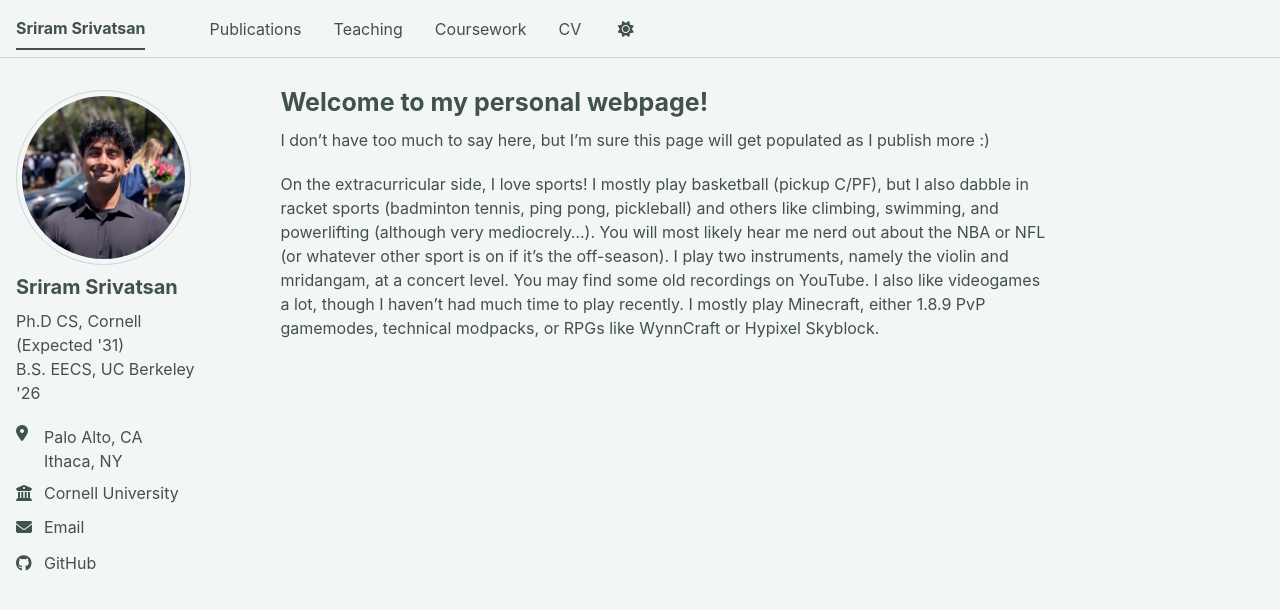
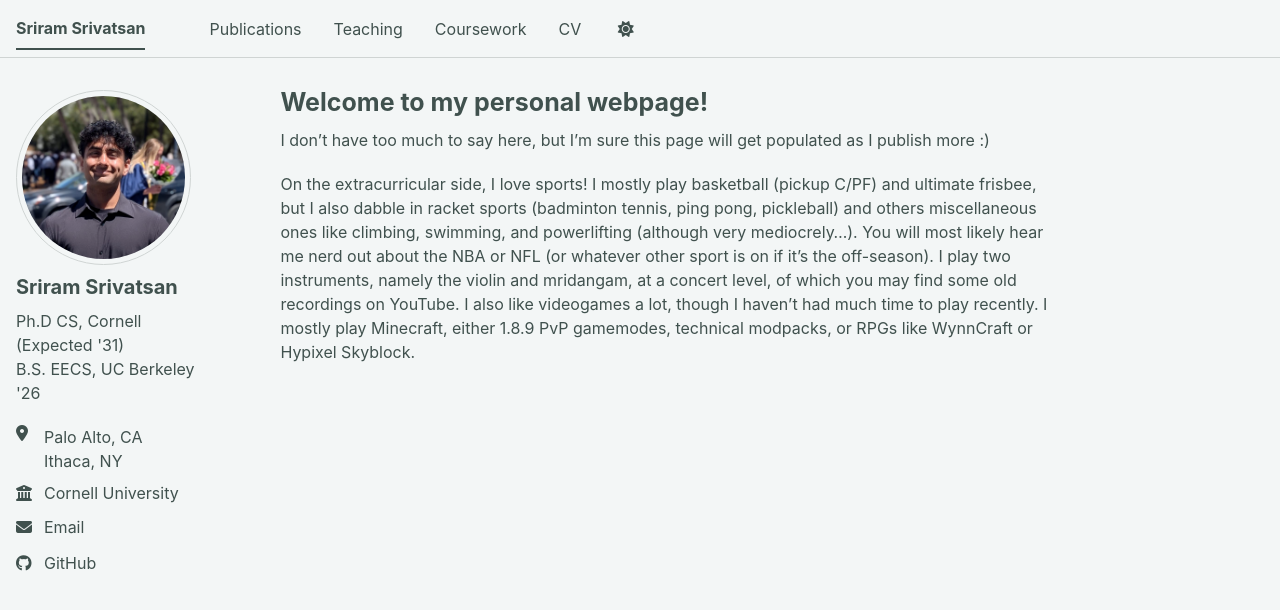
Before and after one commit to ElShroomster/elshroomster.github.io, a Jekyll site: the page built from _pages/about.md, in a window 1280 px wide. Shown: the top 610 px of the page. Built offline with Jekyll 4.4.1, drawn with Linux system fonts in a browser that asks for light colours; a style sheet for code colours, icons or effects is not loaded.

Commit message:
Revise extracurricular section in about.md
Updated extracurricular activities to include ultimate frisbee and made minor wording adjustments.

```diff
--- a/_pages/about.md
+++ b/_pages/about.md
@@ -9,4 +9,4 @@ redirect_from:
 
 I don't have too much to say here, but I'm sure this page will get populated as I publish more :)
 
-On the extracurricular side, I love sports! I mostly play basketball (pickup C/PF), but I also dabble in racket sports (badminton tennis, ping pong, pickleball) and others like climbing, swimming, and powerlifting (although very mediocrely...). You will most likely hear me nerd out about the NBA or NFL (or whatever other sport is on if it's the off-season). I play two instruments, namely the violin and mridangam, at a concert level. You may find some old recordings on YouTube. I also like videogames a lot, though I haven't had much time to play recently. I mostly play Minecraft, either 1.8.9 PvP gamemodes, technical modpacks, or RPGs like WynnCraft or Hypixel Skyblock.
+On the extracurricular side, I love sports! I mostly play basketball (pickup C/PF) and ultimate frisbee, but I also dabble in racket sports (badminton tennis, ping pong, pickleball) and others miscellaneous ones like climbing, swimming, and powerlifting (although very mediocrely...). You will most likely hear me nerd out about the NBA or NFL (or whatever other sport is on if it's the off-season). I play two instruments, namely the violin and mridangam, at a concert level, of which you may find some old recordings on YouTube. I also like videogames a lot, though I haven't had much time to play recently. I mostly play Minecraft, either 1.8.9 PvP gamemodes, technical modpacks, or RPGs like WynnCraft or Hypixel Skyblock.
```
